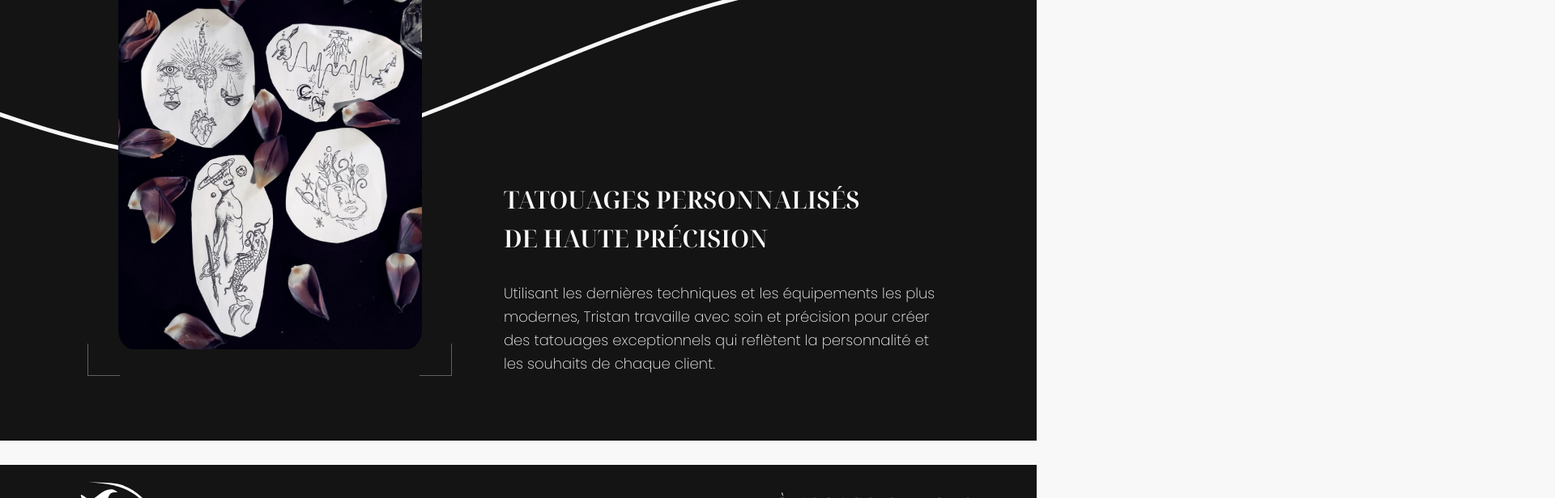
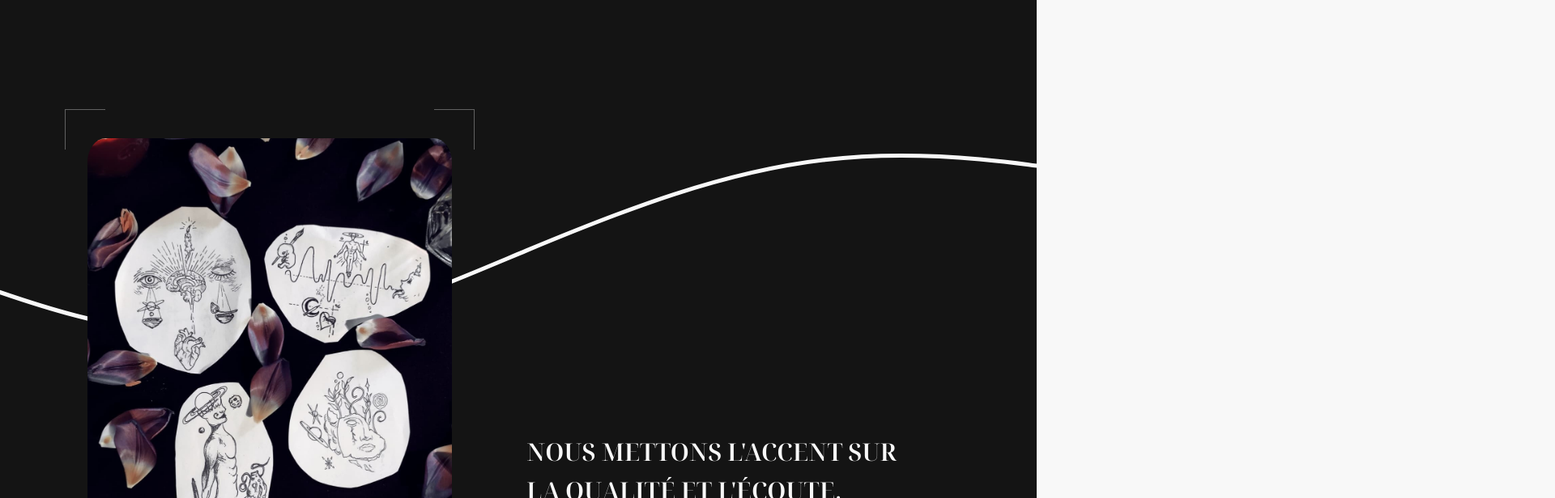
Before and after one commit to xonyis/Witch-Ink, a Vue app: page / in a window 1280 px wide. Shown: the part 2140-2756 px from the top of the page at 81% size, 1920 px wide, since content can reach past the window. Built offline with nearby package versions, Linux system fonts and the light colour scheme; a web font is replaced by a local one.

Commit message:
add presantion

```diff
--- a/src/components/Footer.vue
+++ b/src/components/Footer.vue
@@ -2,6 +2,7 @@
 
 </script>
 <template>
+    <iframe src="https://www.google.com/maps/embed?pb=!1m18!1m12!1m3!1d548.94231450589!2d6.169263857345689!3d49.12037275776112!2m3!1f0!2f0!3f0!3m2!1i1024!2i768!4f13.1!3m3!1m2!1s0x4794dfc5a8a1b091%3A0x340da7fba4702864!2sWitch&#39;Ink%20Tattoo!5e0!3m2!1sfr!2sfr!4v1683890577318!5m2!1sfr!2sfr" width="100%" height="700vh" style="border:0;" allowfullscreen="" loading="lazy" referrerpolicy="no-referrer-when-downgrade"></iframe>
     <div class="main-warper">
 
         <div class="left-warper" >
@@ -35,8 +36,10 @@
     </div>
 </template>
 <style scoped>
+iframe {
+    margin-bottom: -10px;
+}
 .main-warper {
-    margin-top: 2em; /*a enlever */
     width: 100%;
     height: 40vh;
     background: var(--black-soft);
--- a/src/components/HeaderComponent.vue
+++ b/src/components/HeaderComponent.vue
@@ -13,14 +13,15 @@
             </div>
         </div>
     </header>
+        <img class="svg-top-pre" src="../assets/svg/top-prensentation.svg" alt="">
         <div class="presentation-warper">
 
             <h3>Bienvenue chez Witch Ink Tattoo</h3>
             <p class="pre-text">Le salon Witch Ink Tattoo est l'endroit idéal pour les amateurs de tatouage qui cherchent à ajouter une touche personnelle et créative à leur style.</p>
             <div class="values-warper-1">
                 <div class="text-container">
-                    <h5>Nous mettons l'accent sur <br> la qualité et l'écoute.</h5>
-                    <p>Chez Witch Ink Tattoo, nous sommes fiers de fournir un service personnalisé et attentionné à chaque client, en écoutant attentivement leurs idées et en travaillant avec eux pour créer une œuvre d'art qui correspond à leurs souhaits et leur personnalité. </p>
+                    <h5>Tatouages personnalisés <br> de haute précision</h5>
+                    <p> Utilisant les dernières techniques et les équipements les plus modernes, Tristan travaille avec soin et précision pour créer des tatouages exceptionnels qui reflètent la personnalité et les souhaits de chaque client. </p>
                 </div>
                 <div class="img-warper-1">
                     <div class="img-container-1">
@@ -38,14 +39,17 @@
                     </div>
                 </div>
                 <div class="text-container">
-                    <h5>Tatouages personnalisés <br> de haute précision</h5>
-                    <p> Utilisant les dernières techniques et les équipements les plus modernes, Tristan travaille avec soin et précision pour créer des tatouages exceptionnels qui reflètent la personnalité et les souhaits de chaque client. </p>                </div>
-                <!-- <p>Chez Witch Ink Tattoo, nous sommes fiers de fournir un service personnalisé et attentionné à chaque client, en écoutant attentivement leurs idées et en travaillant avec eux pour créer une œuvre d'art qui correspond à leurs souhaits et leur personnalité. </p>
+                    <h5>Nous mettons l'accent sur <br> la qualité et l'écoute.</h5>
+                    <p>Chez Witch Ink Tattoo, nous sommes fiers de fournir un service personnalisé et attentionné à chaque client, en écoutant attentivement leurs idées et en travaillant avec eux pour créer une œuvre d'art qui correspond à leurs souhaits et leur personnalité. </p>
+                    <!-- <p>Chez Witch Ink Tattoo, nous sommes fiers de fournir un service personnalisé et attentionné à chaque client, en écoutant attentivement leurs idées et en travaillant avec eux pour créer une œuvre d'art qui correspond à leurs souhaits et leur personnalité. </p>
                 <p> Utilisant les dernières techniques et les équipements les plus modernes, Tristan travaille avec soin et précision pour créer des tatouages exceptionnels qui reflètent la personnalité et les souhaits de chaque client. </p> -->
+                    <a href="" class="btn-gallerie">Voir la Gallerie</a>
+                </div>
             </div>
         </div>
 </template>
 <style>
+
 
 
 .header-warper p{
@@ -79,15 +83,21 @@ header div {
     border-radius: 50%;
 }
 
+.svg-top-pre {
+    margin-top: 11vh;
+    margin-bottom: -10vh;
+}
+
 .presentation-warper {
     width: 100%;
     height: max-content;
     display: flex;
     flex-direction: column;
     align-items: center;
-    margin-top: 10vh;
     background: var(--black);
     padding-top: 10vh;
+    padding-bottom: 10vh;
+
 }
 
 .presentation-warper h3 {
@@ -141,7 +151,6 @@ header div {
   background-repeat: no-repeat;
   background-size: 40px 40px;
 
-
 }
 
 .img-container-1 {
@@ -187,9 +196,9 @@ header div {
 
 .img-warper-2 {
     z-index: 2;
-   width: 450px;
+   width: 35em;
    --coner-color: rgb(97, 97, 97);
-   height: 550px;
+   height: 670px;
    margin-right: 5vw;
     display: flex;
     justify-content: center;
@@ -204,7 +213,7 @@ header div {
         linear-gradient(to top, var(--coner-color) 1px, transparent 1px) 0 100%,
         linear-gradient(to top, var(--coner-color) 1px, transparent 1px) 100% 100%;
   background-repeat: no-repeat;
-  background-size: 40px 40px;
+  background-size: 50px 50px;
 
 
 }
@@ -214,9 +223,23 @@ header div {
 }
 
 .img-container-2 img {
-    width: 25em;
+    width: 30em;
     height: auto;
     border-radius: 5%;
 }
 
+.btn-gallerie {
+    position: absolute;
+    margin-top: 1.5em;
+    background: #f2f2f2;
+    padding: .7em 1em ;
+    font-size: 1.5em;
+    letter-spacing: 1.2px;
+    color: var(--black-mute);
+    font-family: var(--main-font);
+    font-weight: 600;
+    text-decoration: none;
+    border-radius: 5px;
+    text-transform: uppercase;
+}
 </style>
```
Also changed, not shown: src/assets/svg/top-prensentation.svg (added), src/assets/svg/wave-haikei (2).svg (added).
